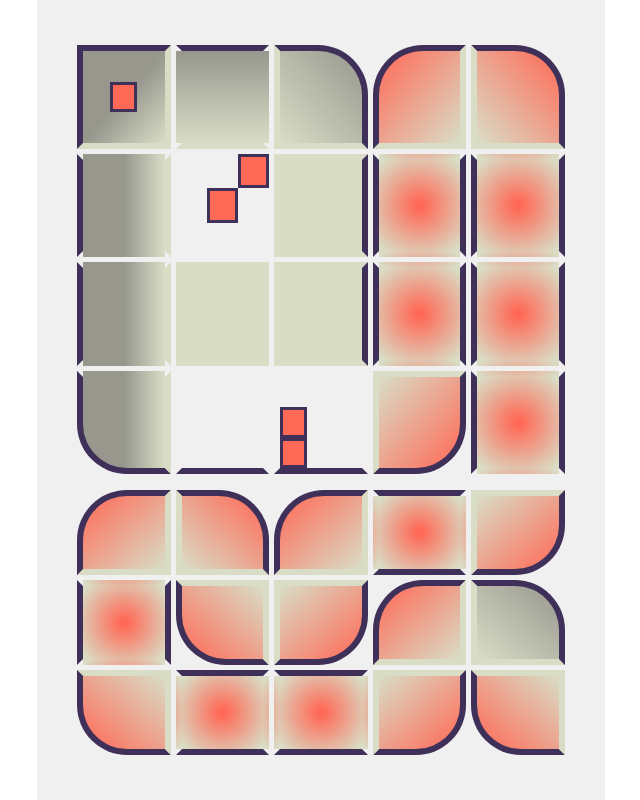
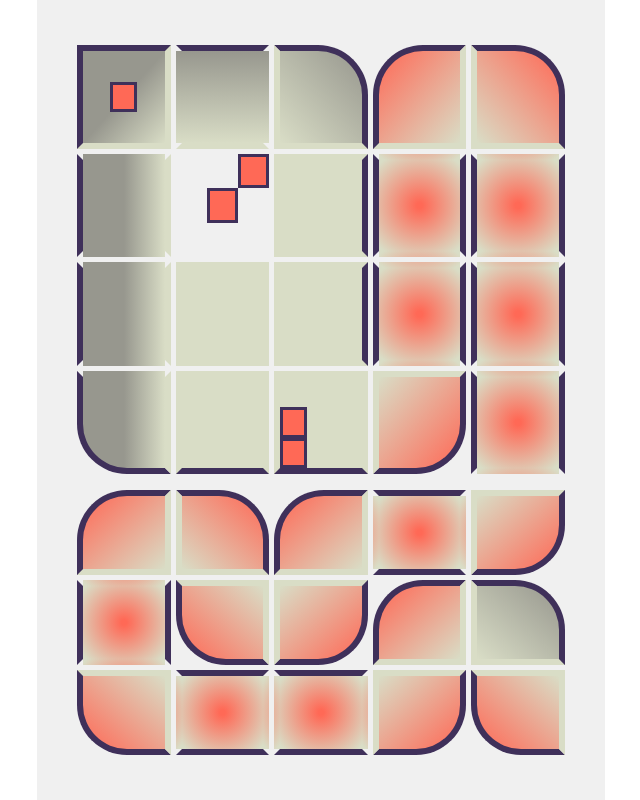
Before and after one commit to mariakatrina/IMA2, a plain HTML site: page index.html in a window 1280 px wide. Shown: the whole page, without its empty margins (319-959 px from the left). Drawn offline with Linux system fonts and the light colour scheme.

Commit message:
Update style.css

```diff
--- a/style.css
+++ b/style.css
@@ -86,13 +86,13 @@ can more closely line up with the reference */
 
 .grid-item-bottom{
     border: solid 6px var(--colour-one);
+    background-color: var(--colour-three);
     border-right-color: transparent;
     border-top-color: transparent;
     border-left-color: transparent;
     display: grid;
     grid-template-rows: 1fr 1fr 1fr;
     grid-template-columns: 1fr 1fr 1fr;
-    background-image: linear-gradient();
 }
 
 .grid-item-tb{
```
